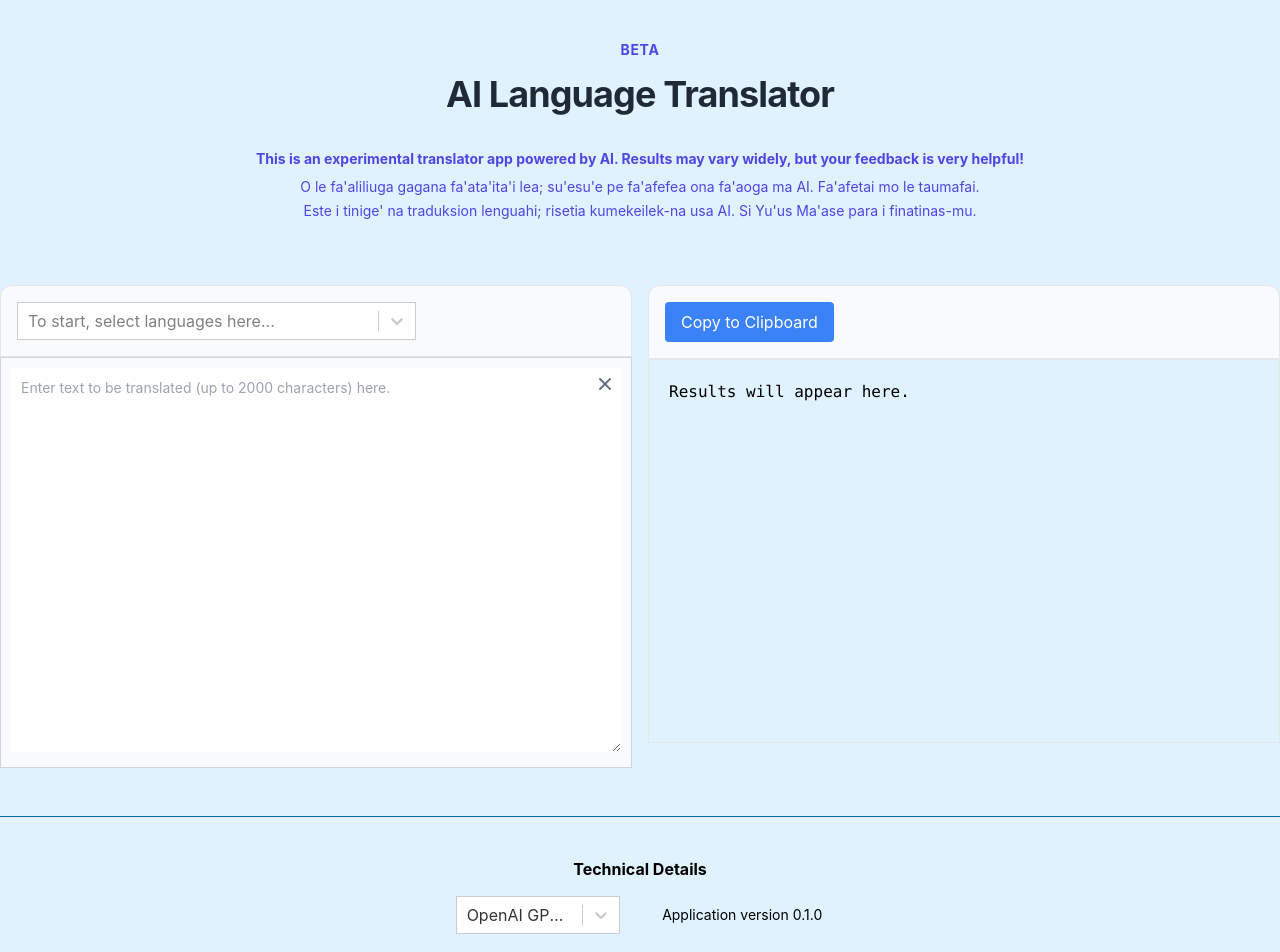
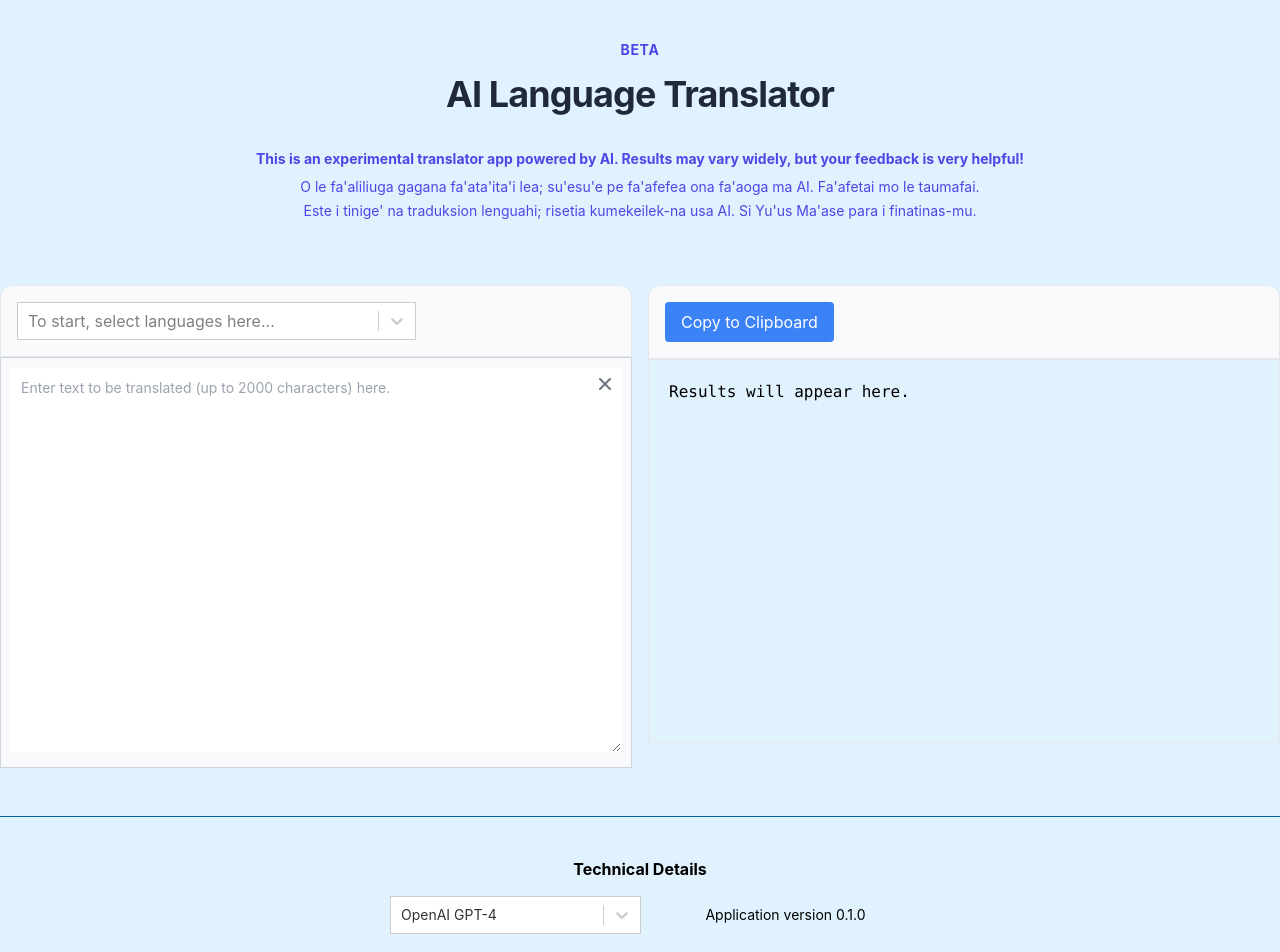
Before and after one commit to peterdresslar/ai-language-translate, a Next.js app: page / in a window 1280 px wide. Shown: the top 952 px of the page. Built offline with nearby package versions, Linux system fonts and the light colour scheme; no server answers.

Commit message:
fix #20 select width

```diff
--- a/components/translate.tsx
+++ b/components/translate.tsx
@@ -473,7 +473,7 @@ export default function Translate() {
                             <h2 className="justify-center mt-5 md:mb-2 font-bold font-mono">Technical Details</h2>
                         </div>
                         <div className="row md:flex md:items-center gap-10 justify-evenly">
-                            <div className="md:w-1/2 justify-center">
+                            <div className="model-select justify-center">
                                 {/* model selector dropdown with the two hardcoded options for now */}
                                 <Select
                                     theme={(theme) => ({
--- a/css/tailwind.css
+++ b/css/tailwind.css
@@ -53,8 +53,8 @@
   @apply text-gray-900 dark:text-gray-900
 }
 
-.react-select-model {
-  @apply text-sm w-[200px]
+.model-select {
+  @apply text-sm w-[300px]
 }
 
 .vote-btn:disabled {
```
